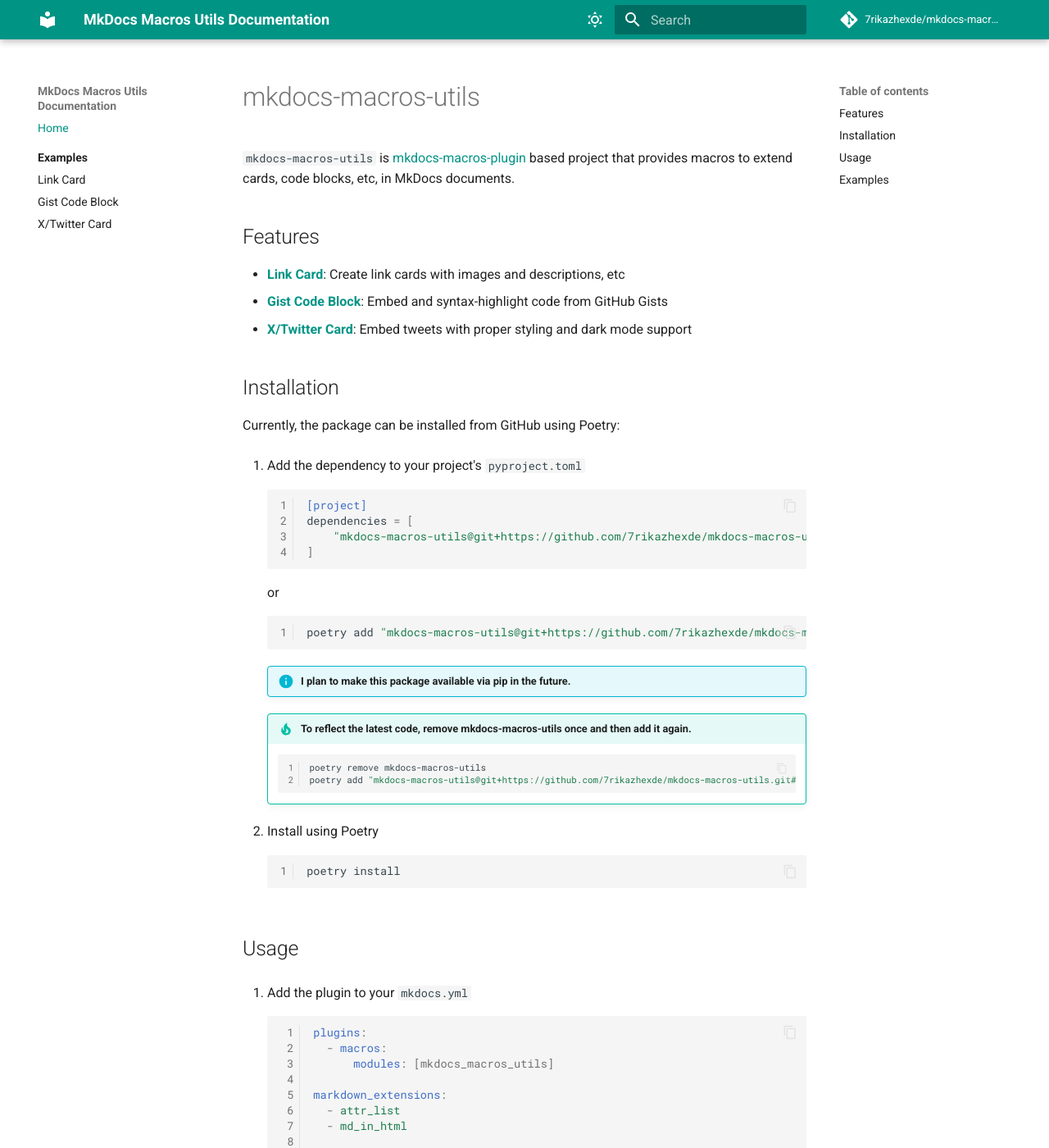
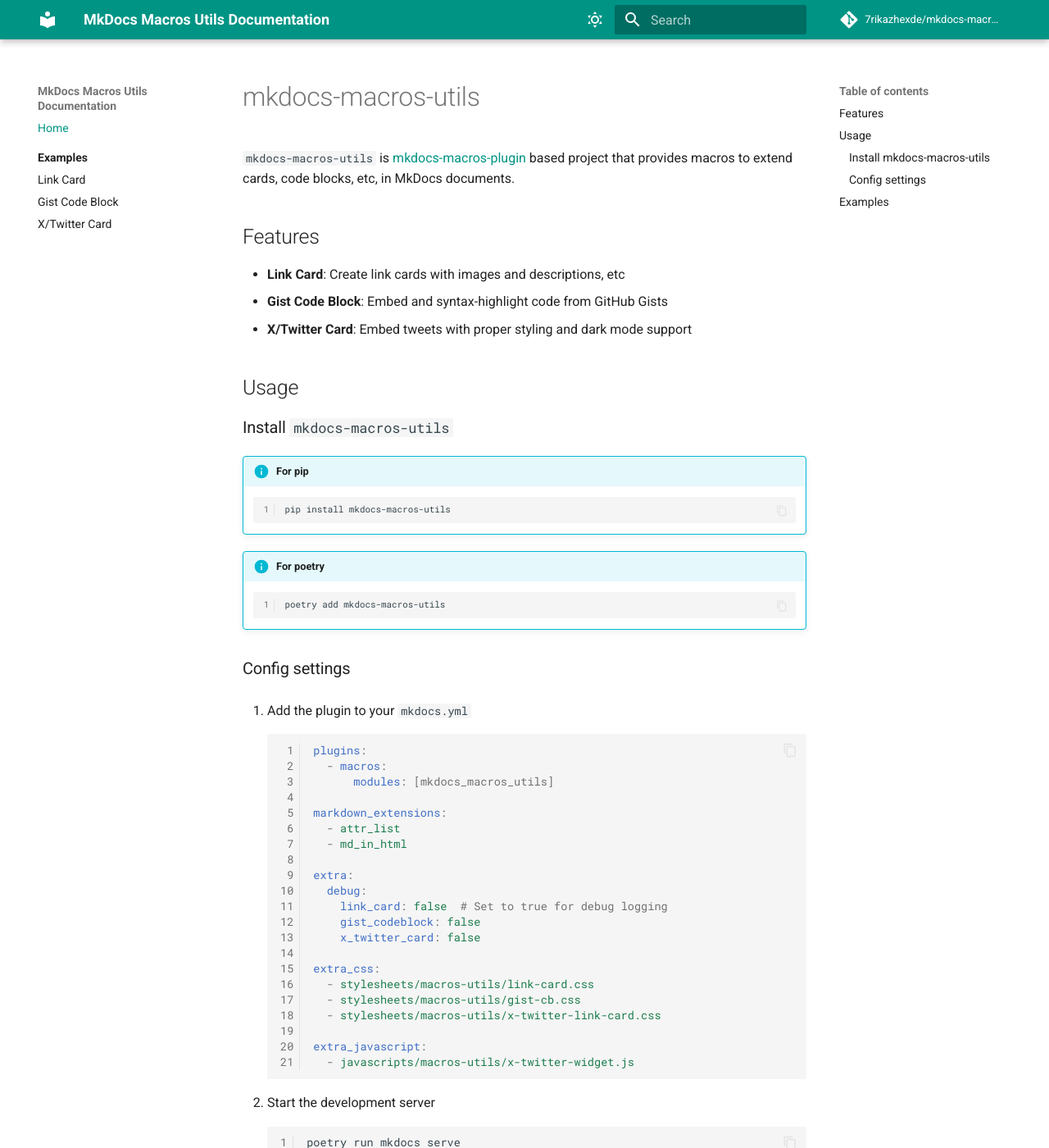
Before and after one commit to 7rikazhexde/mkdocs-macros-utils, an MkDocs documentation site: the page built from docs/index.md, in a window 1280 px wide and 1400 px high. Shown: the whole window at 82% size. Built offline with MkDocs 1.6.1 and Material for MkDocs 9.7.7, drawn with Linux system fonts in a browser that asks for light colours; comment, search, counter and statistics services are not loaded.

Commit message:
:memo: Remove redundant installation instructions and simplify usage examples in README and README_PyPI

````diff
--- a/README.md
+++ b/README.md
@@ -15,12 +15,11 @@
 ### Install `mkdocs-macros-utils`
 
 ```bash
-# For venv
+# For pip
 pip install mkdocs-macros-utils
 
 # For poetry
 poetry add mkdocs-macros-utils
-poetry install
 ```
 
 ### Config settings
--- a/README_PyPI.md
+++ b/README_PyPI.md
@@ -15,12 +15,11 @@
 ### Install `mkdocs-macros-utils`
 
 ```bash
-# For venv
+# For pip
 pip install mkdocs-macros-utils
 
 # For poetry
 poetry add mkdocs-macros-utils
-poetry install
 ```
 
 ### Config settings
--- a/docs/index.md
+++ b/docs/index.md
@@ -4,45 +4,27 @@
 
 ## Features
 
-- [**Link Card**](./examples/link-card-macro.md): Create link cards with images and descriptions, etc
-- [**Gist Code Block**](./examples/gist-codeblock-macro.md): Embed and syntax-highlight code from GitHub Gists
-- [**X/Twitter Card**](./examples/x-twitter-card-macro.md): Embed tweets with proper styling and dark mode support
+- **Link Card**: Create link cards with images and descriptions, etc
+- **Gist Code Block**: Embed and syntax-highlight code from GitHub Gists
+- **X/Twitter Card**: Embed tweets with proper styling and dark mode support
 
-## Installation
+## Usage
 
-Currently, the package can be installed from GitHub using Poetry:
+### Install `mkdocs-macros-utils`
 
-1. Add the dependency to your project's `pyproject.toml`
+!!! info "For pip"
 
-    ```toml
-    [project]
-    dependencies = [
-        "mkdocs-macros-utils@git+https://github.com/7rikazhexde/mkdocs-macros-utils.git@main"
-    ]
+    ```bash
+    pip install mkdocs-macros-utils
     ```
 
-    or
+!!! info "For poetry"
 
     ```bash
-    poetry add "mkdocs-macros-utils@git+https://github.com/7rikazhexde/mkdocs-macros-utils.git@main"
+    poetry add mkdocs-macros-utils
     ```
 
-    !!! info "I plan to make this package available via pip in the future."
-
-    !!! tip "To reflect the latest code, remove mkdocs-macros-utils once and then add it again."
-
-        ```bash
-        poetry remove mkdocs-macros-utils
-        poetry add "mkdocs-macros-utils@git+https://github.com/7rikazhexde/mkdocs-macros-utils.git#main"
-        ```
-
-1. Install using Poetry
-
-    ```bash
-    poetry install
-    ```
-
-## Usage
+### Config settings
 
 1. Add the plugin to your `mkdocs.yml`
 
````
